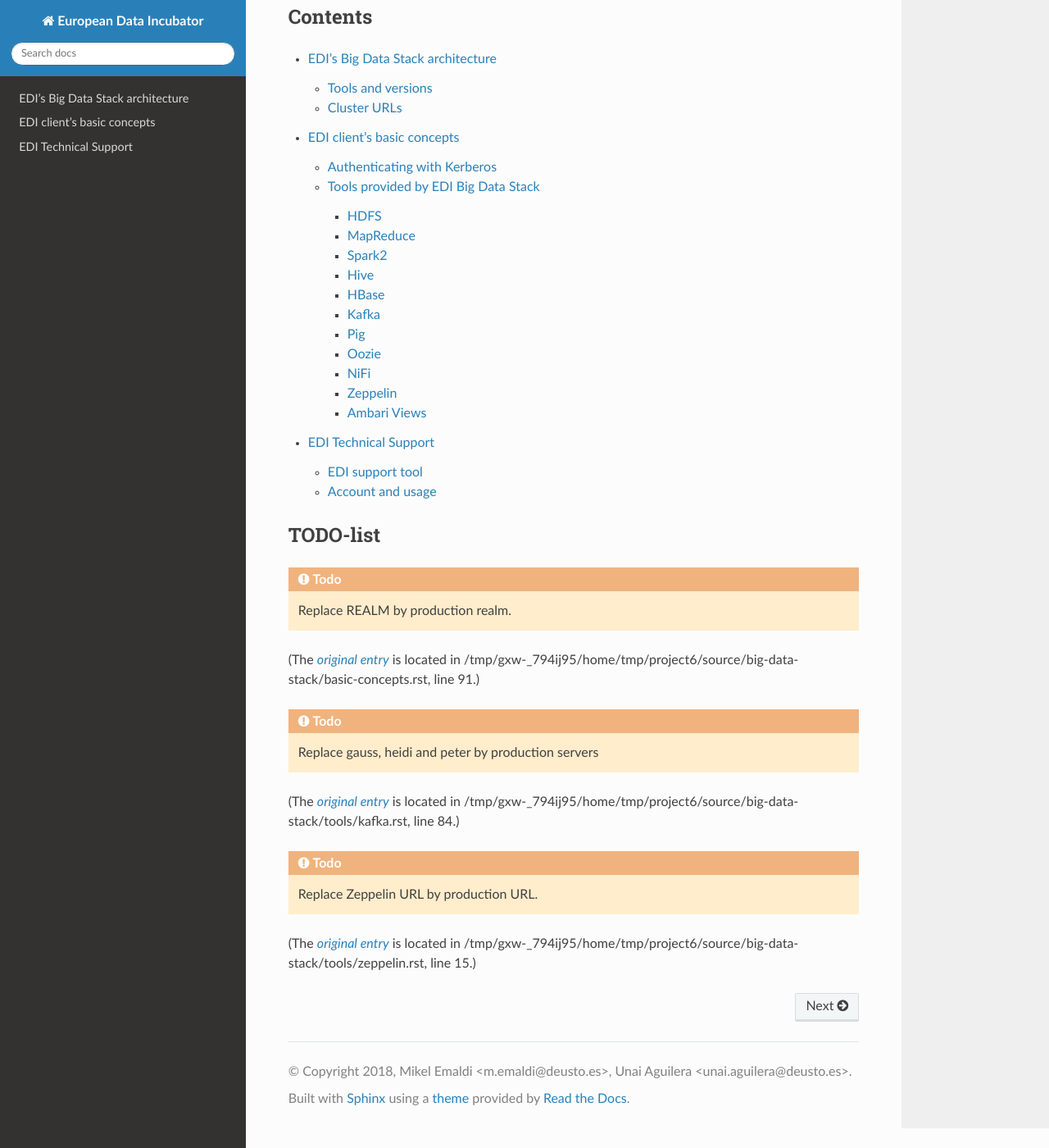
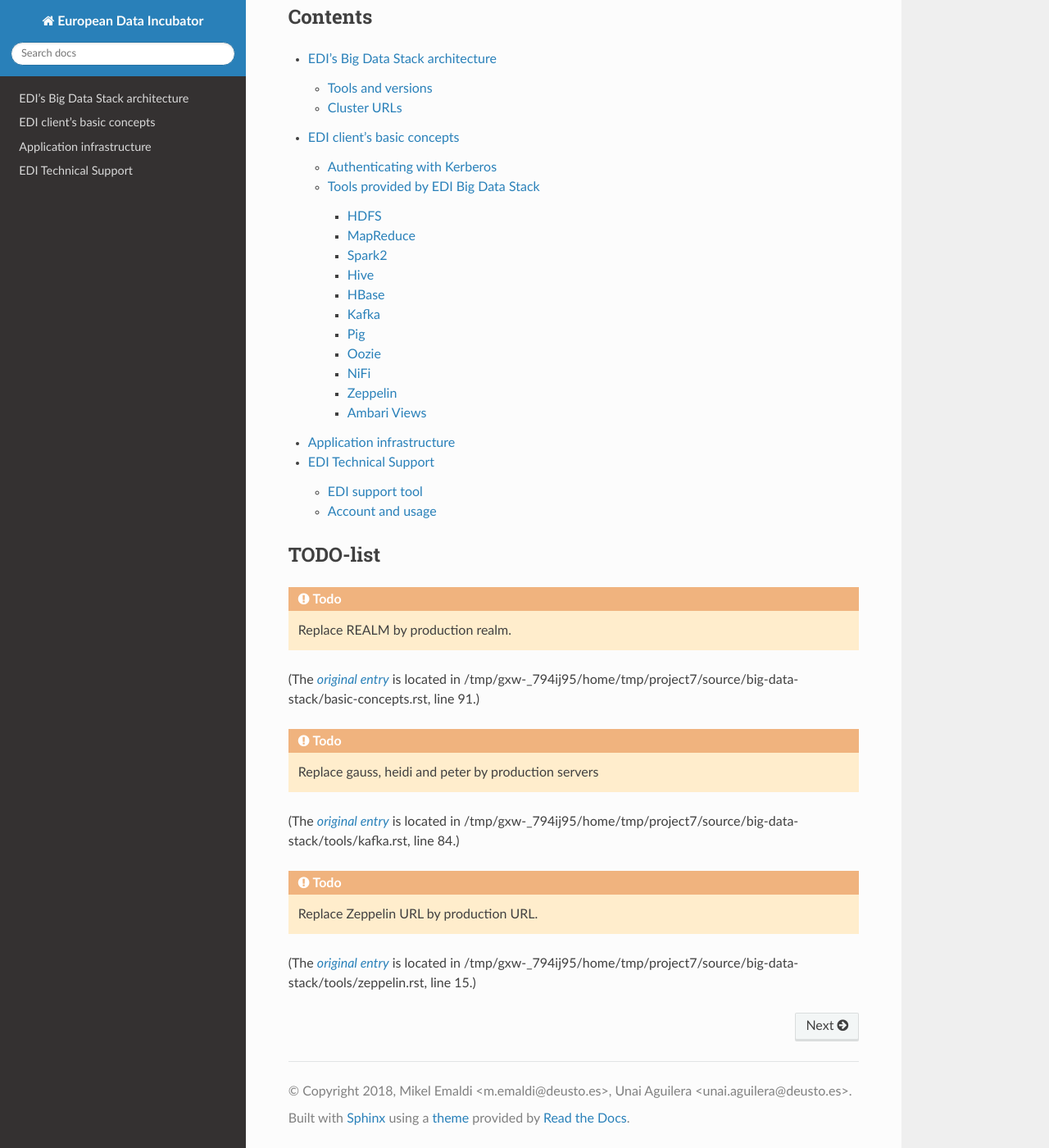
Before and after one commit to edincubator/edi-doc, a Sphinx documentation site: the page built from source/index.rst, in a window 1280 px wide and 1400 px high, scrolled down 1640 px. Shown: the whole window at 82% size. Built offline with Sphinx 7.4.7 and the Read the Docs theme 2.0.0, drawn with Linux system fonts in a browser that asks for light colours.

Commit message:
Added page for application-infrastructure

```diff
--- /dev/null
+++ b/source/application-infrastructure/index.rst
@@ -0,0 +1,2 @@
+Application infrastructure
+==========================
--- a/source/index.rst
+++ b/source/index.rst
@@ -51,6 +51,7 @@ Contents
 
    big-data-stack/architecture
    big-data-stack/basic-concepts
+   application-infrastructure/index
    technical-support/index
 
 
```
